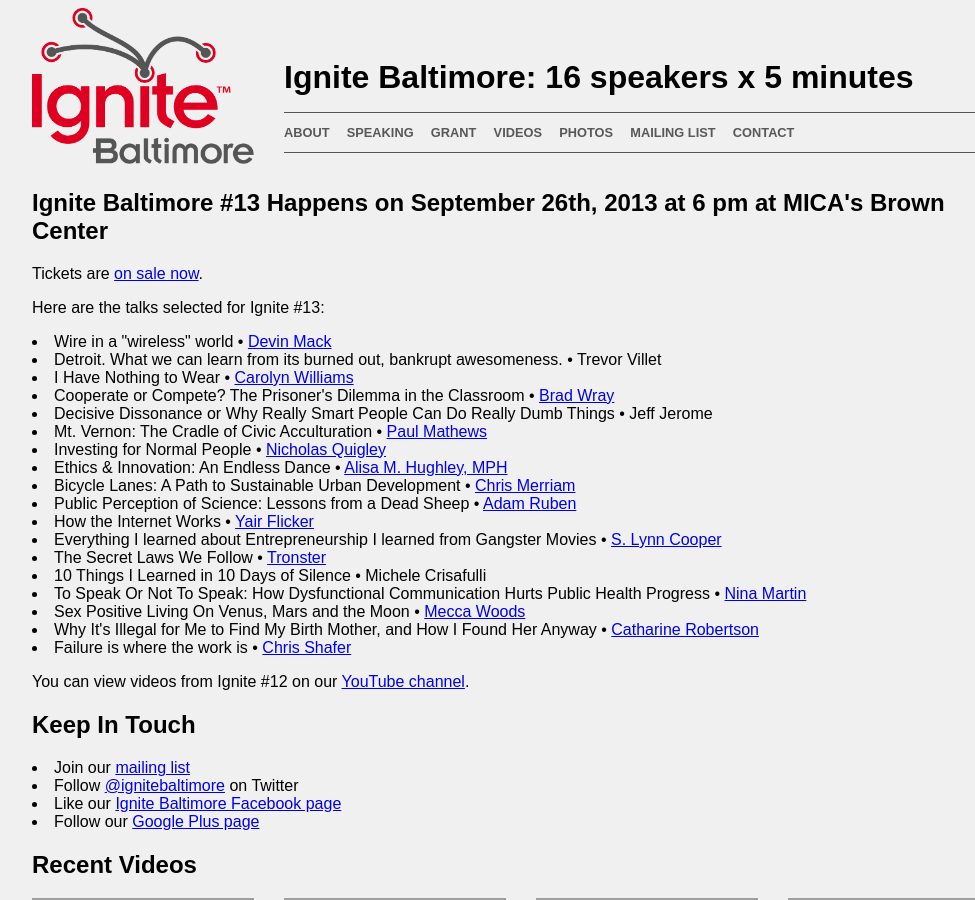
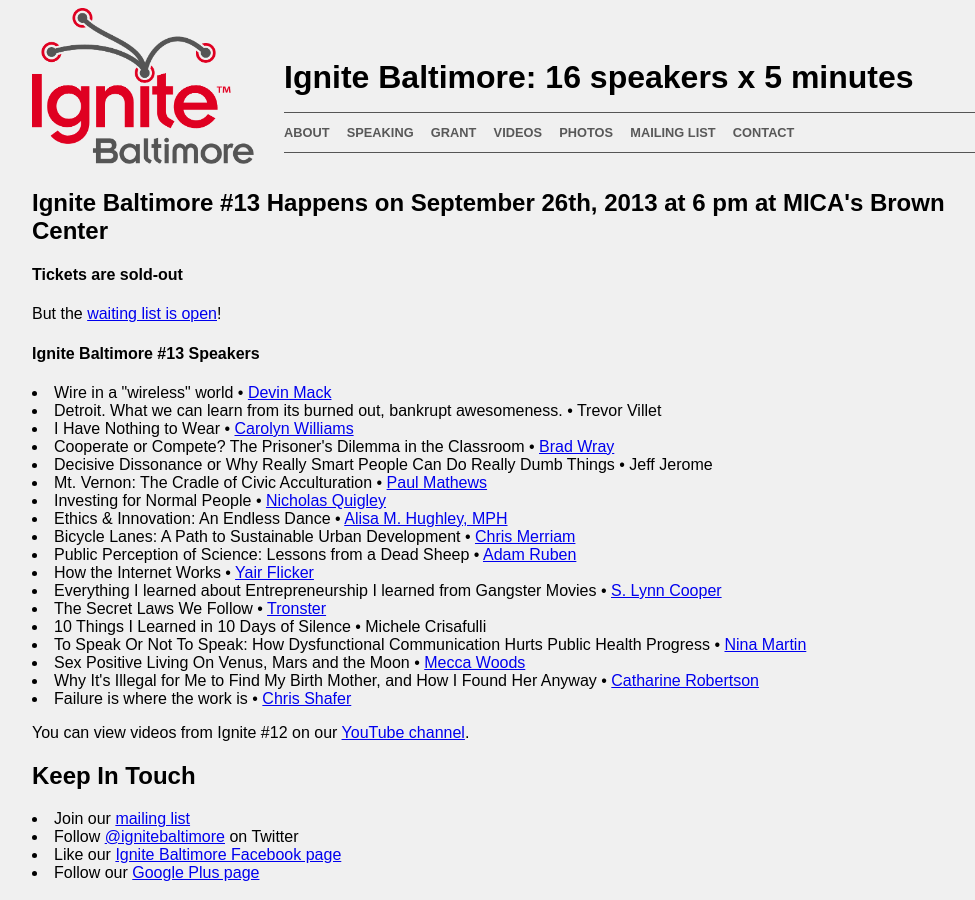
Before and after one commit to ignitebaltimore/ignitebaltimore.github.com, a Jekyll site: the page built from index.html, in a window 1280 px wide and 900 px high. Shown: the whole window, without its empty margins (119-1094 px from the left). Built offline with Jekyll 4.4.1, drawn with Linux system fonts in a browser that asks for light colours; grey boxes are pictures that could not be loaded.

Commit message:
add waiting list notice

```diff
--- a/index.html
+++ b/index.html
@@ -8,9 +8,10 @@
 <!--<p>We will start accepting proposals to speak this summer. Tickets will go on sale in August. Please join our-->
 <!--<a href="/mailing_list">mailing list</a> if you'd like to be notified, as we usually sell-out quickly.</p>-->
 
-<!--<p>Tickets are sold out by the <a href="http://ignitebaltimore12.eventbrite.com/">waiting list is open</a>.</p>-->
+<H4>Tickets are sold-out</h4>
+<p>But the <a href="http://ignitebaltimore13.eventbrite.com/">waiting list is open</a>!</p>
 
-<p>Tickets are <a href="http://ignitebaltimore13.eventbrite.com/">on sale now</a>.</p>
+<!--<p>Tickets are <a href="http://ignitebaltimore13.eventbrite.com/">on sale now</a>.</p>-->
 
 <!--<p>We are now accepting proposals to speak at Ignite Baltimore #12. Apply at <a href="http://speak.ignitebaltimore.com">speak.ignitebaltimore.com</a>.</p>-->
 <!--<p>Proposals are due <em>February 17th, 2013</em>. We will contact you by 2/28/13 to notify you if you were selected or not.</p>-->
@@ -19,7 +20,7 @@
 <!--<p>Proposals for Ignite #12 are closed. We will notify speakers of their selection on or about 2/27/13.-->
 <!--Tickets go on sale for Ignite #12 on or about 2/27/13. We will announce tickets via our mailing list and social media accounts (see below).</p>-->
 
-<p>Here are the talks selected for Ignite #13:</p>
+<H4>Ignite Baltimore #13 Speakers</h4>
 <ul>
 <li>Wire in a "wireless" world &bull; <a href='http://drawnmetalstudios.com'>Devin Mack</a></li>
 <li>Detroit. What we can learn from its burned out, bankrupt awesomeness. &bull; Trevor Villet</li>
```
